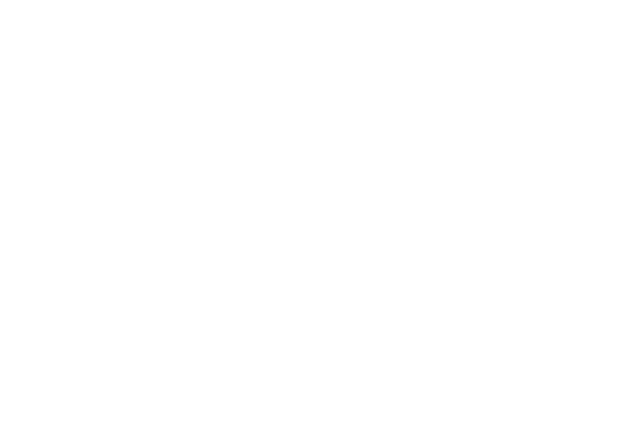
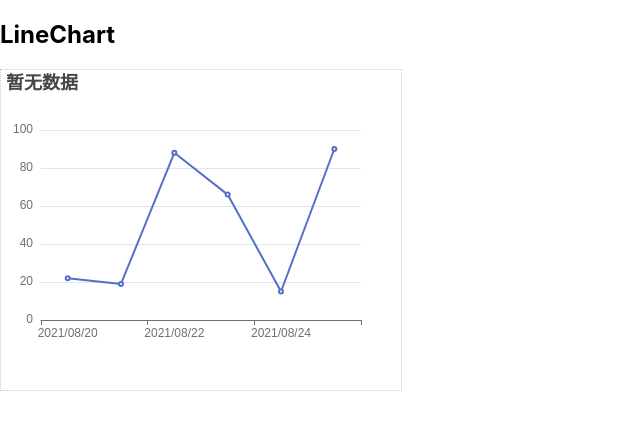
Before and after one commit to levinhax/qiankun-micro-react, a React (Create React App) app: page /charts/lineChart in a window 1280 px wide. Shown: the top 430 px of the page, without its empty margins (0-640 px from the left). Built offline with nearby package versions, Linux system fonts and the light colour scheme.

Commit message:
feat: 引入echarts

```diff
--- a/package.json
+++ b/package.json
@@ -11,6 +11,7 @@
     "@types/node": "^12.0.0",
     "@types/react": "^17.0.0",
     "@types/react-dom": "^17.0.0",
+    "echarts": "^5.1.2",
     "react": "^17.0.2",
     "react-dom": "^17.0.2",
     "react-router-dom": "^5.2.0",
--- /dev/null
+++ b/src/components/lineChart/index.tsx
@@ -0,0 +1,38 @@
+import React, { useEffect, useRef } from 'react'
+import { IProps } from './type'
+import * as echarts from 'echarts'
+
+const LineChart: React.FC<IProps> = props => {
+  console.log('props: ', props)
+  const chartRef: any = useRef() //拿到DOM容器
+
+  // 每当props改变的时候就会实时重新渲染
+  useEffect(() => {
+    const chart = echarts.init(chartRef.current) //echart初始化容器
+    let option = {
+      //配置项(数据都来自于props)
+      title: {
+        text: '暂无数据',
+      },
+      xAxis: {
+        type: 'category',
+        data: ['2021/08/20', '2021/08/21', '2021/08/22', '2021/08/23', '2021/08/24', '2021/08/25'],
+      },
+      yAxis: {
+        type: 'value',
+      },
+      series: [
+        {
+          data: [22, 19, 88, 66, 5, 90],
+          type: 'line',
+        },
+      ],
+    }
+
+    chart.setOption(option)
+  }, [])
+
+  return <div ref={chartRef} className="chart"></div>
+}
+
+export default LineChart
--- /dev/null
+++ b/src/components/lineChart/type.ts
@@ -0,0 +1,5 @@
+export interface IProps {
+  title: string //图表的标题（为string类型）
+  xData: string[] //图表x轴数据的数组（数字里面每一项都为string类型）
+  seriesData: number[] //跟x轴每个坐标点对应的数据（数字里面每一项都为number类型）
+}
--- a/src/router/Router.tsx
+++ b/src/router/Router.tsx
@@ -2,6 +2,7 @@
 import { Route, RouteProps, Switch } from 'react-router-dom'
 
 import PageLoading from '../components/pageLoading'
+import chartsRoute from './modules/charts'
 
 const Home = lazy(() => import('../views/Home'))
 const About = lazy(() => import('../views/About'))
@@ -22,6 +23,7 @@
     exact: true,
     component: About,
   },
+  chartsRoute,
 ]
 
 const PageRouter = () => (
--- /dev/null
+++ b/src/router/modules/charts.ts
@@ -0,0 +1,34 @@
+import { lazy } from 'react'
+
+import IRoute from '../IRoute'
+
+const LineChart = lazy(() => import('../../views/Charts/lineChart'))
+
+// const route: IRoute = {
+//   path: '/charts',
+//   exact: false,
+//   meta: {
+//     title: '图表',
+//   },
+//   children: [
+//     {
+//       path: '/charts/lineChart',
+//       exact: false,
+//       meta: {
+//         title: '折线图',
+//       },
+//       component: LineChart,
+//     },
+//   ],
+// }
+
+const route: IRoute = {
+  path: '/charts/lineChart',
+  exact: false,
+  meta: {
+    title: '折线图',
+  },
+  component: LineChart,
+}
+
+export default route
--- /dev/null
+++ b/src/views/Charts/index.css
@@ -0,0 +1,5 @@
+.chart {
+  width: 400px;
+  height: 320px;
+  border: 1px dotted #ccc;
+}
--- /dev/null
+++ b/src/views/Charts/lineChart.tsx
@@ -0,0 +1,43 @@
+import React, { useRef, useEffect } from 'react'
+import * as echarts from 'echarts'
+import './index.css'
+
+function LineChartView() {
+  const chartRef: any = useRef()
+
+  useEffect(() => {
+    const chart = echarts.init(chartRef.current) // echarts初始化容器
+    let option = {
+      //配置项(数据都来自于props)
+      title: {
+        text: '暂无数据',
+      },
+      xAxis: {
+        type: 'category',
+        data: ['2021/08/20', '2021/08/21', '2021/08/22', '2021/08/23', '2021/08/24', '2021/08/25'],
+      },
+      yAxis: {
+        type: 'value',
+      },
+      series: [
+        {
+          data: [22, 19, 88, 66, 15, 90],
+          type: 'line',
+        },
+      ],
+    }
+
+    chart.setOption(option)
+  }, [])
+
+  return (
+    <div className="line-chart-wrapper">
+      <h2>LineChart</h2>
+      <div style={{ width: 360, height: 200 }}>
+        <div ref={chartRef} className="chart"></div>
+      </div>
+    </div>
+  )
+}
+
+export default LineChartView
```
Also changed, not shown: tsconfig.json (+8 -2 lines), 1 other file (tests, documents, lock files or other folders).
